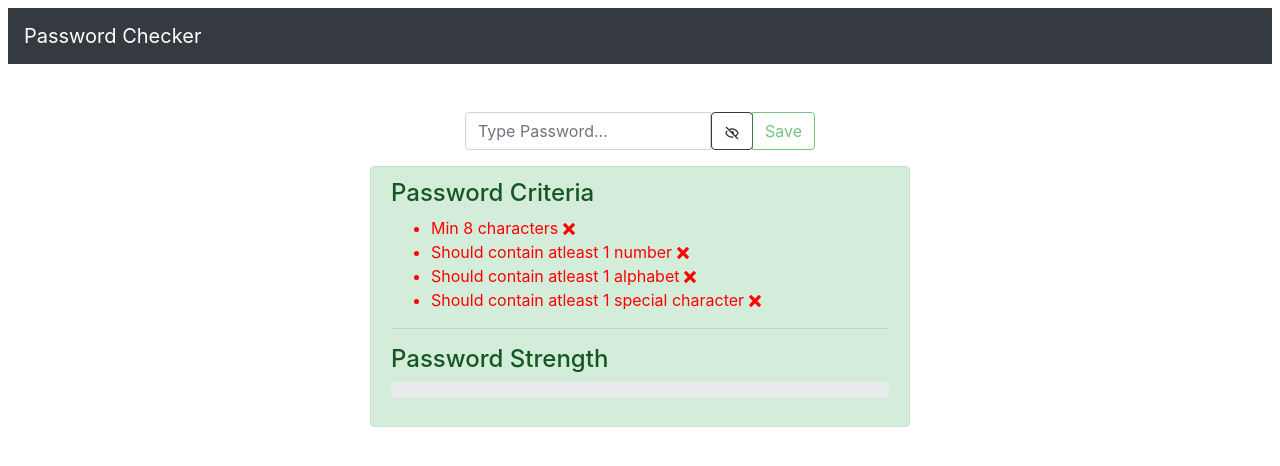
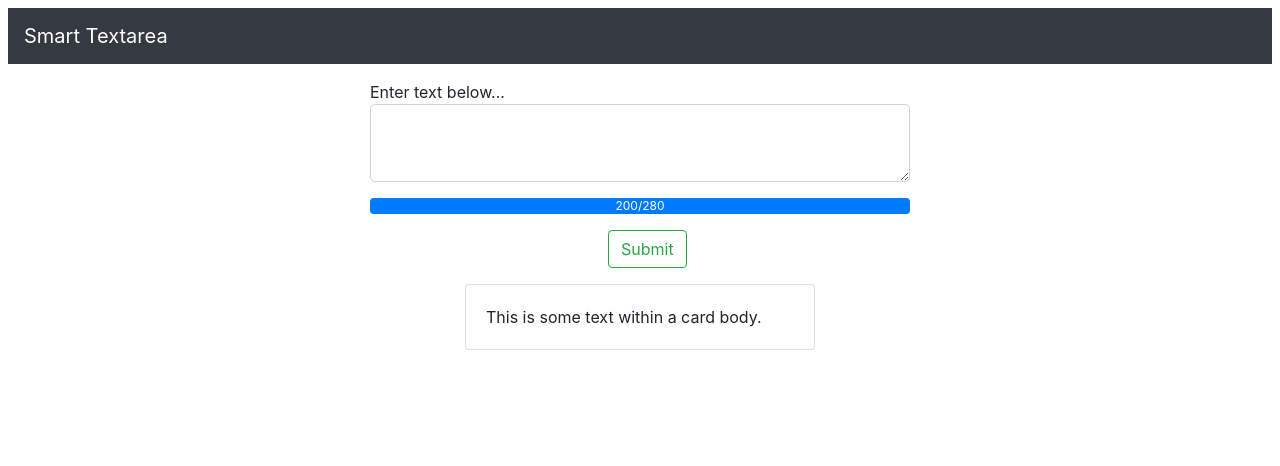
Before and after one commit to swarajlaha/frontend-challenges, a React (Create React App) app: page / in a window 1280 px wide. Shown: the top 466 px of the page. Built offline with nearby package versions, Linux system fonts and the light colour scheme.

Commit message:
design ui mock

```diff
--- a/src/App.js
+++ b/src/App.js
@@ -1,10 +1,13 @@
 import './App.css';
 import PasswordChecker from './password-checker/pages/PasswordChecker';
+import SmartTextarea from './smart-textarea/pages/SmartTextarea';
 
 function App() {
   return (
     <>
-      <PasswordChecker />
+      { /** Password checker */ }
+      {/* <PasswordChecker /> */}
+      <SmartTextarea />
     </>
   );
 }
--- a/src/smart-textarea/commons/appNavbar.js
+++ b/src/smart-textarea/commons/appNavbar.js
@@ -6,7 +6,7 @@ const AppNavbar = () => {
     <>
       <Navbar bg="dark" variant="dark" className='mt-2 ml-2 mr-2'>
         <Navbar.Brand href="#home">
-          Password Checker
+          Smart Textarea
         </Navbar.Brand>
       </Navbar>
     </>
--- /dev/null
+++ b/src/smart-textarea/components/charcountBar.js
@@ -0,0 +1,12 @@
+import React from 'react'
+import { ProgressBar } from 'react-bootstrap'
+
+const CharCount = () => {
+  return (
+    <>
+      <ProgressBar now={100} label='200/280' />
+    </>
+  )
+}
+
+export default CharCount
--- /dev/null
+++ b/src/smart-textarea/components/inputTextbox.js
@@ -0,0 +1,15 @@
+import React from 'react'
+import { InputGroup, FormControl } from 'react-bootstrap'
+
+const InputTextbox = () => {
+  return (
+    <>
+      <span>Enter text below...</span>
+      <InputGroup size='lg'>
+        <FormControl as="textarea" aria-label="With textarea" />
+      </InputGroup>
+    </>
+  )
+}
+
+export default InputTextbox
--- /dev/null
+++ b/src/smart-textarea/components/submitButton.js
@@ -0,0 +1,12 @@
+import React from 'react'
+import { Button } from 'react-bootstrap'
+
+const SubmitButton = () => {
+  return (
+    <>
+      <Button variant="outline-success">Submit</Button>
+    </>
+  )
+}
+
+export default SubmitButton
--- /dev/null
+++ b/src/smart-textarea/components/textdisplayCard.js
@@ -0,0 +1,14 @@
+import React from 'react'
+import { Card } from 'react-bootstrap'
+
+const TextdisplayCard = () => {
+  return (
+    <>
+      <Card>
+        <Card.Body>This is some text within a card body.</Card.Body>
+      </Card>
+    </>
+  )
+}
+
+export default TextdisplayCard
--- /dev/null
+++ b/src/smart-textarea/containers/mainContainer.js
@@ -0,0 +1,45 @@
+import React from 'react'
+import { Container, Row, Col } from 'react-bootstrap'
+import CharcountBar from '../components/charcountBar'
+import InputTextbox from '../components/inputTextbox'
+import SubmitButton from '../components/submitButton'
+import TextdisplayCard from '../components/textdisplayCard'
+
+const MainContainer = () => {
+  return (
+    <>
+      <Container className="mt-3">
+        <Row>
+          <Col md={3}></Col>
+          <Col md={6}>
+            <InputTextbox />
+          </Col>
+          <Col md={3}></Col>
+        </Row>
+        <Row className="pt-3">
+          <Col md={3}></Col>
+          <Col md={6}>
+            <CharcountBar />
+          </Col>
+          <Col md={3}></Col>
+        </Row>
+        <Row className="pt-3">
+          <Col className="ml-5" md={5}></Col>
+          <Col md={2}>
+            <SubmitButton />
+          </Col>
+          <Col md={5}></Col>
+        </Row>
+        <Row className="pt-3">
+          <Col md={4}></Col>
+          <Col md={4}>
+            <TextdisplayCard />
+          </Col>
+          <Col md={4}></Col>
+        </Row>
+      </Container>
+    </>
+  )
+}
+
+export default MainContainer
--- a/src/smart-textarea/pages/SmartTextarea.js
+++ b/src/smart-textarea/pages/SmartTextarea.js
@@ -0,0 +1,14 @@
+import React from 'react';
+import AppNavbar from '../commons/appNavbar';
+import MainContainer from '../containers/mainContainer';
+
+const SmartTextarea = () => {
+  return (
+    <>
+      <AppNavbar />
+      <MainContainer />
+    </>
+  );
+}
+
+export default SmartTextarea;
```
